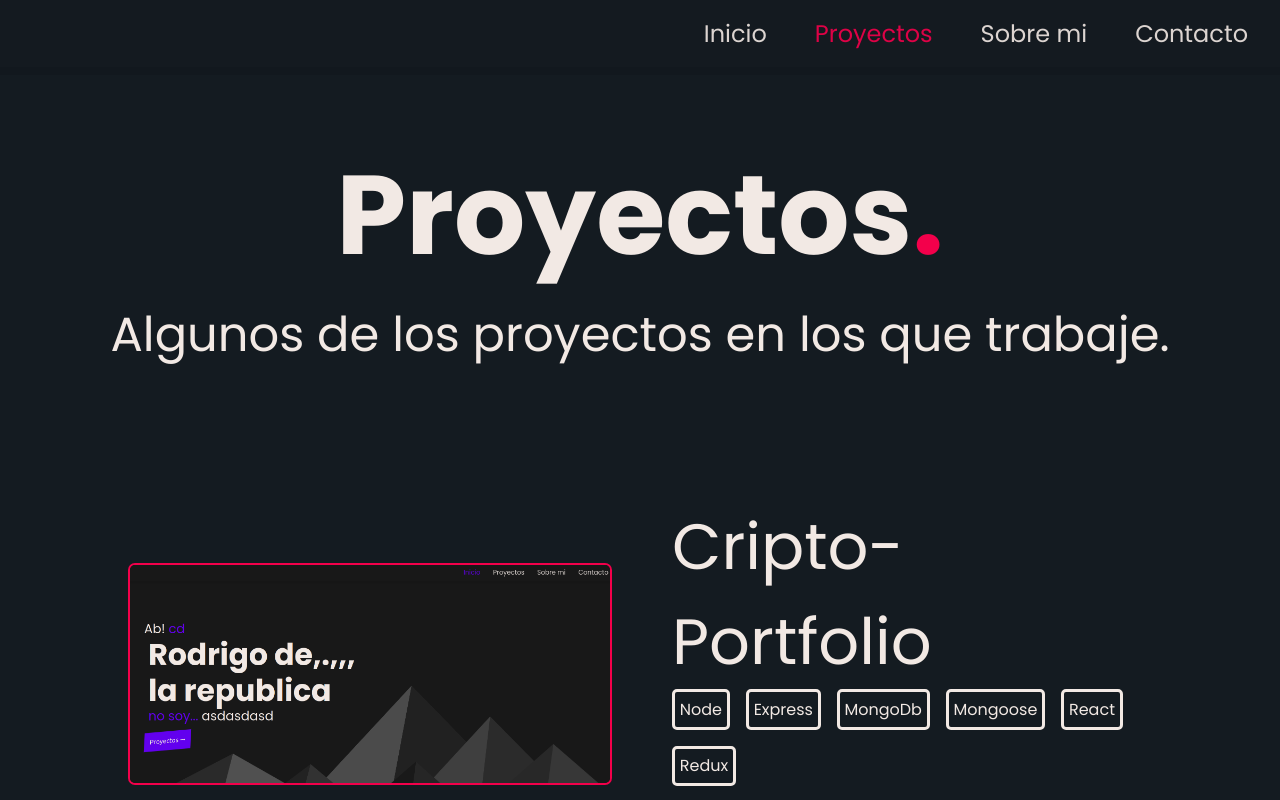
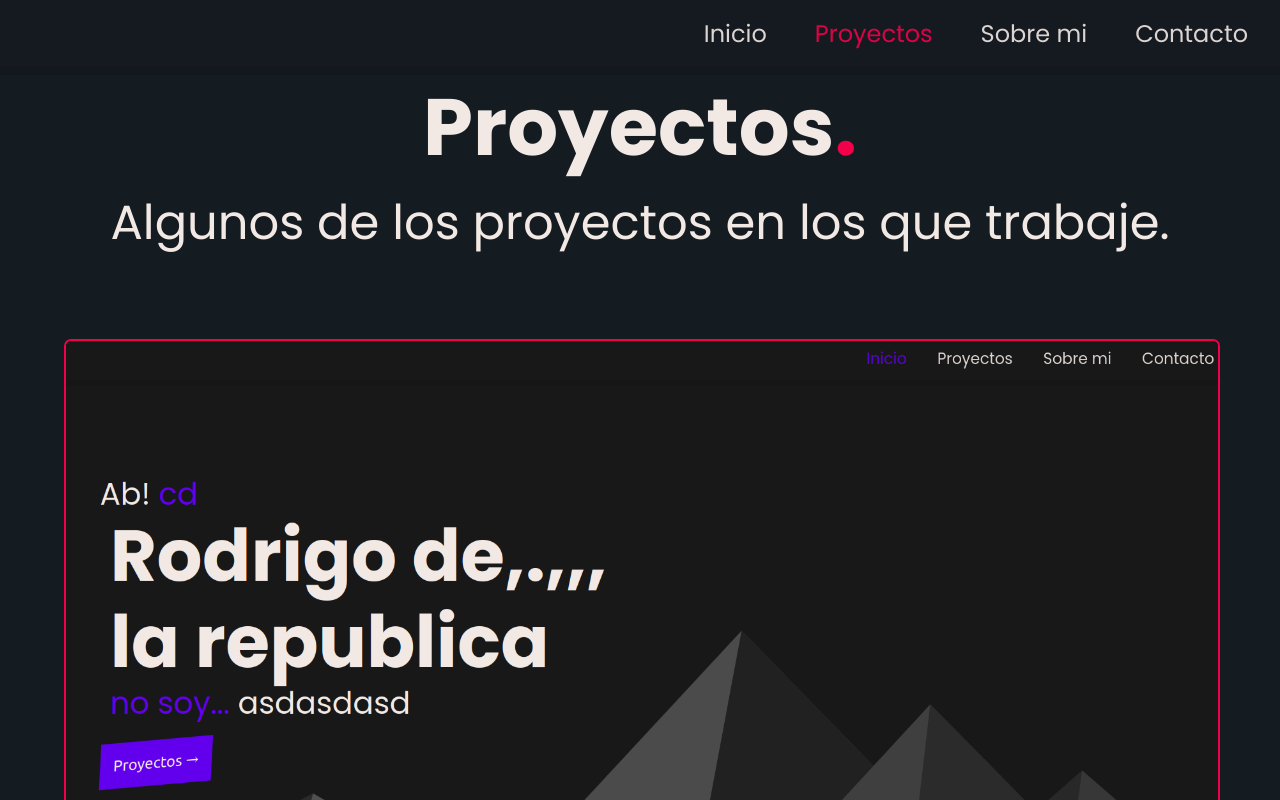
Before and after one commit to Qatihc/portfolio, a React (Create React App) app: page /projects in a window 1280 px wide. Shown: the top 800 px of the page. Built offline with nearby package versions, Linux system fonts and the light colour scheme.

Commit message:
Emprolijada parte del css, arregladas algunas media queries, ahora se ve mejor en resoluciones entre desktop y phone.

```diff
--- a/src/App.css
+++ b/src/App.css
@@ -5,7 +5,7 @@
   */
   --color-background: #141b21;
   --color-light-background: #24303b;
-  --color-phone-navbar: #533c3c;
+  --color-phone-navbar: #24303b;
   --color-text: #F2E9E4;
   --color-dark-text: #c4c2cc;
   /* Gris claro: 84828F */
@@ -16,30 +16,52 @@
   --color-dark-accent: #aa093c;
 
 
-  --phone-font-size-title: 4rem;
-  --phone-font-size-subtitle: 1.5rem;
-  --desktop-font-size-title: 7rem;
-  --desktop-font-size-subtitle: 3rem;
-  --desktop-font-size-project-card-title: 5rem;
-  --desktop-font-size-project-card-details: 1.5rem;
+  --font-size-title: 3rem;
+  --font-size-project-card-title: 3rem;
+  --font-size-subtitle: 1.5rem;
+  --font-size-details: 1.5rem;
+
+
   --font-size-navbar: 1.5rem;
-
   --padding-small: 1rem;
   --padding-big: 8rem;
   --padding-medium: 4rem;
+
 }
 
-@media (max-width: 1500px) {
+@media (min-width: 350px) {
   :root {
-  --desktop-font-size-project-card-title: 4rem;
-  --desktop-font-size-project-card-details: 1rem;
+    --font-size-title: 4rem;
+    --font-size-project-card-title: 3.5rem;
+    --font-size-subtitle: 1.5rem;
+    --font-size-details: 1.1rem;
   }
 }
 
-@media (max-width: 1250px) {
+@media (min-width: 1100px) {
   :root {
-  --desktop-font-size-project-card-title: 3rem;
-  --desktop-font-size-project-card-details: 1rem;
+  --font-size-title: 5rem;
+  --font-size-project-card-title: 4rem;
+  --font-size-subtitle: 3rem;
+  --font-size-details: 1.1rem;
+  }
+}
+
+@media (min-width: 1400px) {
+  :root {
+  --font-size-title: 7rem;
+  --font-size-project-card-title: 4rem;
+  --font-size-subtitle: 3rem;
+  --font-size-details: 1.3rem;
+  }
+}
+
+@media (min-width: 1600px) {
+  :root {
+  --font-size-title: 7rem;
+  --font-size-project-card-title: 5rem;
+  --font-size-subtitle: 3rem;
+  --font-size-details: 1.5rem;
   }
 }
 
@@ -48,11 +70,6 @@ body {
   background: var(--color-background);
   color: var(--color-text);
   font-family: 'Poppins', sans-serif;
-}
-
-body, h1, p {
-  margin: 0;
-  padding: 0;
 }
 
 .accent-text {
--- a/src/components/NavBar/NavBar.css
+++ b/src/components/NavBar/NavBar.css
@@ -12,6 +12,7 @@
   background-color: var(--color-background);
   box-shadow: 0 .5rem rgba(0,0,0,.1);
   opacity: 0.9;
+  transition: all .375s;
 }
 
 .navbar-container.navbar-open {
@@ -116,6 +117,8 @@
     bottom: 0;
     left: 0;
     right: -15px;
+    /* El margin evita que la navbar quede incompleta al abrir y cerrar la barra de navegacion del browser. */
+    margin-bottom: -4rem;
     background: var(--color-phone-navbar);
     transform-origin: 0 0;
     transform: skew(-14deg) translateX(-120%);
@@ -129,7 +132,7 @@
   .navbar-list {
     display: inline-flex;
     flex-direction: column;
-    height: 93%; /* Should be 100%, but we have a notice message :D */
+    height: 100%;
     align-items: flex-end;
     justify-content: center;
     transform: translateX(-18%) skew(-16deg);
--- a/src/components/ProjectCard/ProjectCard.css
+++ b/src/components/ProjectCard/ProjectCard.css
@@ -12,10 +12,6 @@
   transition: all .4s ease-in-out;
 }
 
-/* .project-card-thumbnail:hover {
-  transform: scale(1.1, 1.1);
-} */
-
 .project-card-information {
   display: flex;
   flex-direction: column;
@@ -24,11 +20,12 @@
 
 .project-card-title {
   font-weight: normal;
-  font-size: 2rem;
+  font-size: var(--font-size-project-card-title);
 }
 
 .project-card-short-description {
   color: var(--color-dark-text);
+  font-size: var(--font-size-details);
   padding-bottom: var(--pading-small);
 }
 
@@ -58,28 +55,11 @@
   gap: 2rem;
 }
 
-/* .project-card-links > a {
-  text-decoration: none;
-  position: relative;
-  color: var(--color-text);
-}
-
-.project-card-links > a::before {
-  content: '';
-  position: absolute;
-  bottom: 0;
-  width: 100%;
-  height: 2px;
-  background-color: var(--color-dark-accent);
-  transition: all .2s ease-in;
-} */
-
 .project-card-links {
   display: flex;
   flex-direction: row nowrap;
   justify-content: space-between;
   align-items: center;
-
   padding-top: 1rem;
 }
 
@@ -89,7 +69,6 @@
 
 .project-card-github-logo {
   width: 5rem;
-  transition: all .2s linear;
   box-sizing: border-box;
   border-radius: 50%;
   padding: .5rem;
@@ -97,6 +76,7 @@
   border: 5px solid black;
   /* Cambio el color del svg */
   filter: invert(90%) sepia(3%) saturate(1203%) hue-rotate(320deg) brightness(109%) contrast(90%);
+  transition: all .2s linear;
 }
 
 .project-card-github-logo:hover {
@@ -106,6 +86,12 @@
 
 @media (min-width: 1000px) {
   .project-card-container {
+    padding: 0 var(--padding-medium);
+  }
+}
+
+@media (min-width: 1300px) {
+  .project-card-container {
     padding: 0 var(--padding-big);
     display: grid;
     grid-template-columns: 1fr 1fr;
@@ -114,12 +100,12 @@
   }
 
   .project-card-title {
-    font-size: var(--desktop-font-size-project-card-title);
+    font-size: var(--font-size-project-card-title);
     padding-bottom: var(--pading-small);
   }
 
   .project-card-short-description {
-    font-size: var(--desktop-font-size-project-card-details);
+    font-size: var(--font-size-details);
   }
 
   .reverse {
--- a/src/pages/AboutPage/AboutPage.css
+++ b/src/pages/AboutPage/AboutPage.css
@@ -8,29 +8,23 @@
 }
 
 .about-title {
-  font-size: var(--phone-font-size-title);
+  font-size: var(--font-size-title);
 }
 
 .about-p {
-  font-size: var(--desktop-font-size-project-card-details);
-  padding: 0 var(--padding-small);
+  padding: 0 var(--padding-small) var(--padding-medium) var(--padding-small);
+  font-size: var(--font-size-details);
+  color: var(--color-dark-text);
 }
 
-
-@media (min-width: 1000px) {
+@media (min-width: 1100px) {
   .about-page-container {
     display: grid;
-    grid-template-columns: 1fr 3fr 1fr;
-    padding: var(--padding-medium) 0;
+    grid-template-columns: 1fr 5fr 1fr;
   }
 
   .about-header {
-    margin-bottom: var(--padding-medium);
     grid-column: 2;
-  }
-
-  .about-title {
-    font-size: var(--desktop-font-size-title);
   }
 
   .about-p {
@@ -38,3 +32,14 @@
     grid-column: 2;
   }
 }
+
+@media (min-width: 1400px) {
+  .about-page-container {
+    grid-template-columns: 1fr 3fr 1fr;
+    padding: var(--padding-medium) 0;
+  }
+
+  .about-header {
+    margin-bottom: var(--padding-medium);
+  }
+}
--- a/src/pages/LandingPage/LandingPage.css
+++ b/src/pages/LandingPage/LandingPage.css
@@ -17,13 +17,13 @@
   display: flex;
   margin: 0 1rem;
   flex-flow: column;
-  font-size: var(--phone-font-size-subtitle);
+  font-size: var(--font-size-subtitle);
   line-height: 1.2;
   align-items: flex-start;
 }
 
 .landing-title {
-  font-size: var(--phone-font-size-title);
+  font-size: var(--font-size-title);
   font-weight: 600;
 }
 
@@ -41,12 +41,7 @@
 }
 
 @media (min-width:851px) {
-  .landing-title {
-    font-size: var(--desktop-font-size-title);
-  }
-
   .text-container {
-    font-size: var(--desktop-font-size-subtitle);
     padding-left: var(--padding-big);
   }
 }
--- a/src/pages/ProjectsPage/ProjectsPage.css
+++ b/src/pages/ProjectsPage/ProjectsPage.css
@@ -8,25 +8,17 @@
 }
 
 .projects-title {
-  font-size: var(--phone-font-size-title);
+  font-size: var(--font-size-title);
 }
 
 .projects-subtitle {
-  font-size: var(--phone-font-size-subtitle);
+  font-size: var(--font-size-subtitle);
 }
 
-@media (min-width:851px) {
+@media (min-width:1300px) {
 
   .projects-page-container {
     padding-top: var(--padding-medium);
-  }
-
-  .projects-title {
-    font-size: var(--desktop-font-size-title);
-  }
-
-  .projects-subtitle {
-    font-size: var(--desktop-font-size-subtitle);
   }
 
   .projects-header {
```
Also changed, not shown: 2 other files (tests, documents, lock files or other folders).
